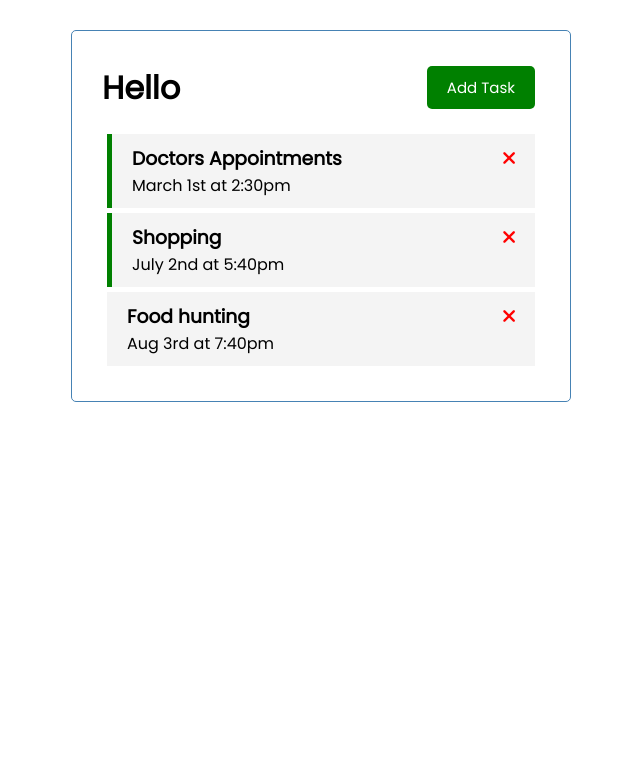
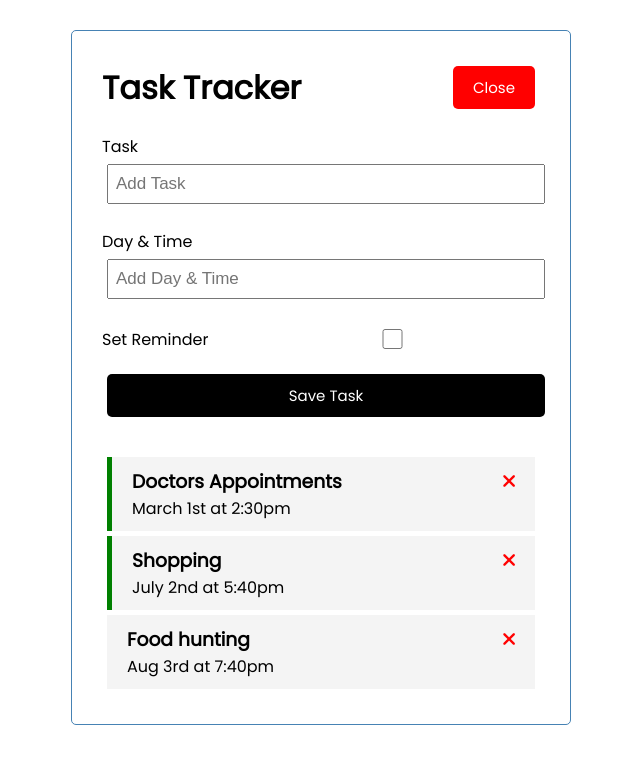
Before and after one commit to MuhdMujibRahman/vue-crash-2022, a Vue app: page / in a window 1280 px wide. Both pictures are taken after a click on the button "Add Task". Shown: the top 764 px of the page, without its empty margins (319-959 px from the left). Built offline with nearby package versions, Linux system fonts and the light colour scheme.

Commit message:
update new component

```diff
--- a/src/App.vue
+++ b/src/App.vue
@@ -1,6 +1,12 @@
 <template>
   <div class="container">
-    <Header title="Hello"/>
+    <Header @toggle-add-task="toggleAddTask"
+    title="Task Tracker"
+    :showAddTask="showAddTask"
+    />
+    <div v-if="showAddTask">
+      <AddTask @add-task='addTask'/>
+    </div>
     <Tasks @toggle-reminder="toggleReminder"
     @delete-task="deleteTask"
      :tasks="tasks"/>
@@ -12,19 +18,29 @@
 
 import Header from './components/Header.vue';
 import Tasks from './components/Tasks.vue';
+import AddTask from './components/AddTask.vue';
+
 
 export default {
   name: 'App',
   components: {
     Header,
-    Tasks
+    Tasks,
+    AddTask
 },
   data(){
     return {
-      tasks: []
+      tasks: [],
+      showAddTask: false
     }
   },
   methods: {
+    toggleAddTask() {
+      this.showAddTask = !this.showAddTask
+    },
+    addTask(task) {
+      this.tasks = [ ...this.tasks, task]
+    },
     deleteTask(id){
       if(confirm('Are you sure?')) {
         this.tasks = this.tasks.filter((task)=> task.id !==id)
--- /dev/null
+++ b/src/components/AddTask.vue
@@ -0,0 +1,92 @@
+<template>
+ <form @submit="onSubmit" class="add-form">
+    <div class="form-control">
+      <label>Task</label>
+      <input type="text" v-model="text" name="text" placeholder="Add Task" />
+    </div>
+    <div class="form-control">
+      <label>Day & Time</label>
+      <input
+        type="text"
+        v-model="day"
+        name="day"
+        placeholder="Add Day & Time"
+      />
+    </div>
+    <div class="form-control form-control-check">
+      <label>Set Reminder</label>
+      <input type="checkbox" v-model="reminder" name="reminder" />
+    </div>
+
+    <input type="submit" value="Save Task" class="btn btn-block" />
+  </form>
+</template>
+
+<script>
+
+export default {
+    name: 'AddTask',
+    data(){
+        return {
+            text:'',
+            day: '',
+            reminder: false
+        }
+    },
+    methods: {
+        onSubmit(e){
+            e.preventDefault()
+
+            if(!this.text){
+                alert('Please add a task')
+                return
+            }
+
+            const newTask = {
+                id: Math.floor(Math.random() * 10000),
+                text: this.text,
+                day: this.day,
+                reminder: this.reminder
+            }
+
+            this.$emit('add-task', newTask)
+
+            this.text = ''
+            this.day = ''
+            this.reminder = ''
+        }
+    }
+}
+
+</script>
+
+<style scoped>
+.add-form {
+  margin-bottom: 40px;
+}
+.form-control {
+  margin: 20px 0;
+}
+.form-control label {
+  display: block;
+}
+.form-control input {
+  width: 100%;
+  height: 40px;
+  margin: 5px;
+  padding: 3px 7px;
+  font-size: 17px;
+}
+.form-control-check {
+  display: flex;
+  align-items: center;
+  justify-content: space-between;
+}
+.form-control-check label {
+  flex: 1;
+}
+.form-control-check input {
+  flex: 2;
+  height: 20px;
+}
+</style>
--- a/src/components/Button.vue
+++ b/src/components/Button.vue
@@ -12,7 +12,7 @@
     },
     methods:{
         onClick(){
-            console.log('click')
+            this.$emit('toggle-add-task')
         }
     }
 }
--- a/src/components/Header.vue
+++ b/src/components/Header.vue
@@ -1,7 +1,10 @@
 <template>
     <header>
         <h1> {{ title }}</h1>
-        <Button text="Add Task" color="green"/>
+        <Button
+        @toggle-add-task="$emit('toggle-add-task')"
+        :text="showAddTask ? 'Close' : 'Add Task'"
+        :color="showAddTask ? 'red' : 'green'"/>
     </header>
 </template>
 
@@ -11,9 +14,8 @@
 export default {
     name: 'Header',
     props: {
-        title: {
-            type: String,
-        }
+        title: String,
+        showAddTask: Boolean
     },
     components: {
         Button
```
